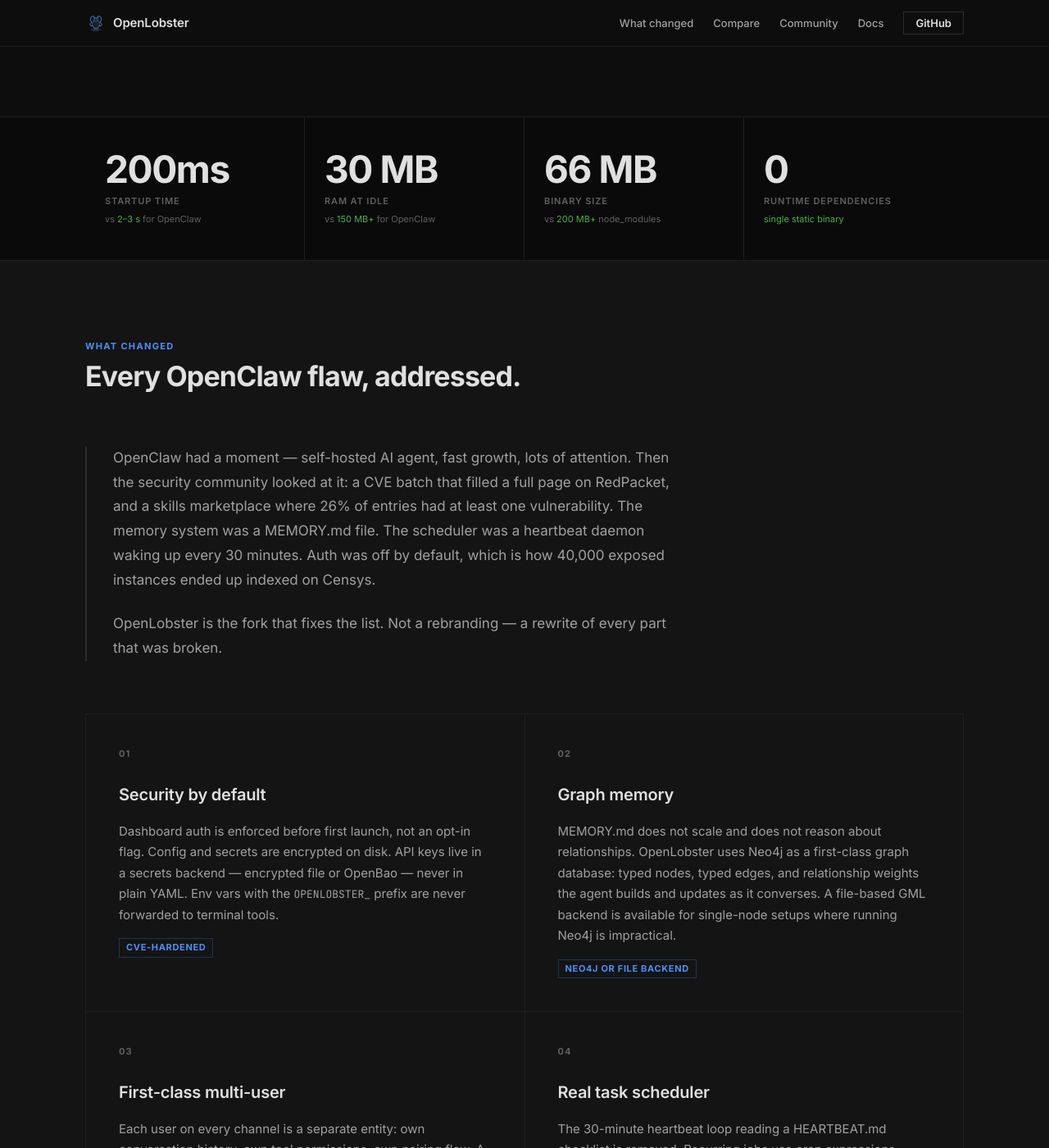
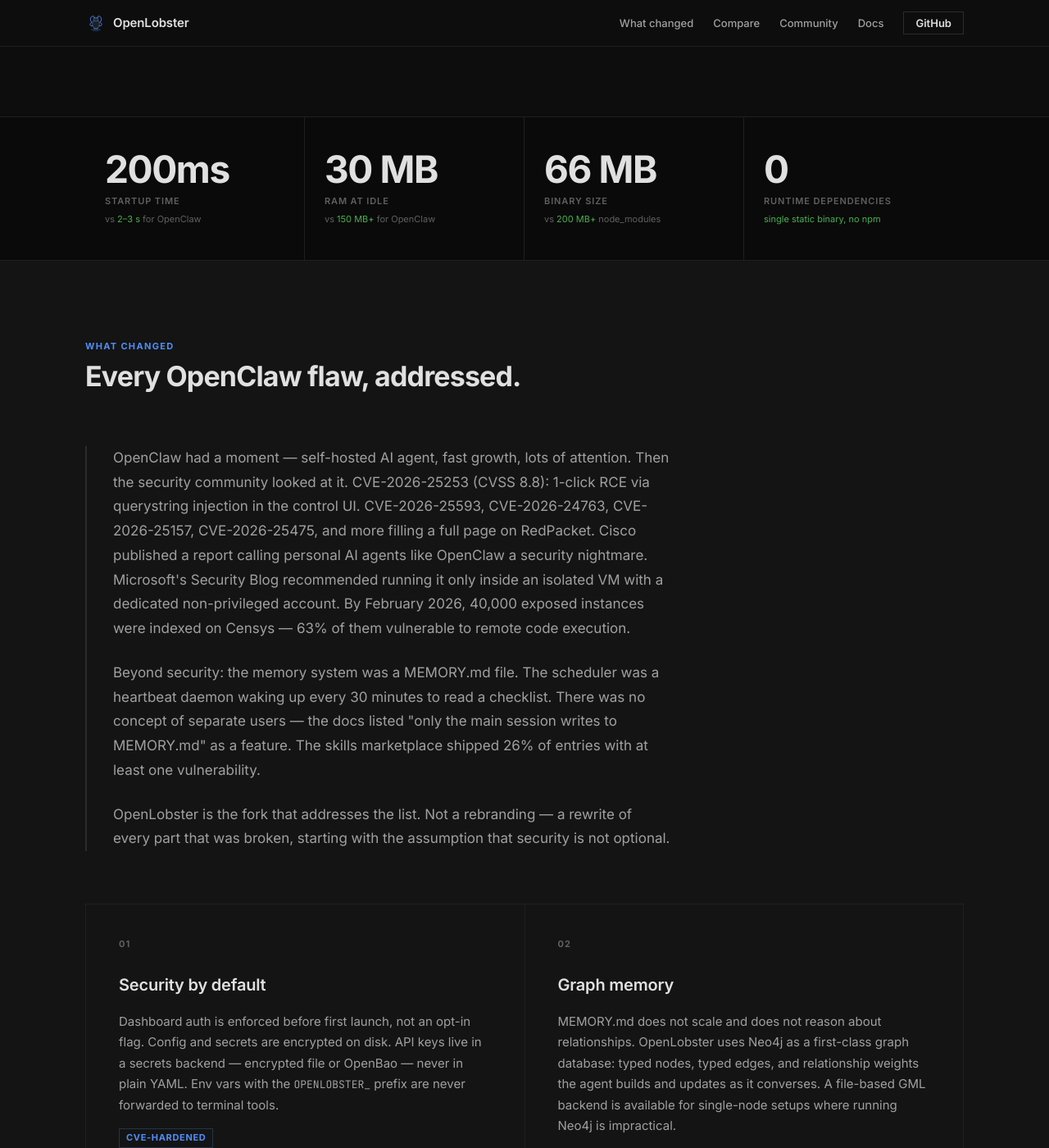
Before and after one commit to Neirth/OpenLobster, a Jekyll site: the page built from index.html, in a window 1280 px wide and 1400 px high, scrolled down 589 px. Shown: the whole window at 82% size. Built offline with Jekyll 4.4.1, drawn with Linux system fonts in a browser that asks for light colours; some of the changed text lies outside the part shown.

Commit message:
docs(pages): sharpen copy with verified CVE data and corrected PicoClaw specs
Problem statement now cites specific CVEs from research:
- CVE-2026-25253 (CVSS 8.8) — 1-click RCE via querystring injection
- CVE-2026-25593, -24763, -25157, -25475, -26319/322/329 batch
- 63% of 40,000 exposed instances vulnerable to RCE (Censys, Feb 2026)
- Cisco and Microsoft Security Blog references added as context

Comparison table:
- PicoClaw RAM corrected to <10 MB core (Go binary, confirmed by research)
- Comparison subtitle distinguishes architectural relatives (Claw family)
  from UI-first alternatives (Open WebUI, AnythingLLM)

https://claude.ai/code/session_01SFATK43SvxhQrhUvjG6VAC

```diff
--- a/index.html
+++ b/index.html
@@ -93,7 +93,7 @@ description: >-
     <div class="bench__item">
       <div class="bench__num">0</div>
       <div class="bench__label">Runtime dependencies</div>
-      <div class="bench__vs"><span>single static binary</span></div>
+      <div class="bench__vs"><span>single static binary, no npm</span></div>
     </div>
   </div>
 </div>
@@ -109,16 +109,27 @@ description: >-
     <div class="problem">
       <p>
         OpenClaw had a moment — self-hosted AI agent, fast growth, lots of
-        attention. Then the security community looked at it: a CVE batch that
-        filled a full page on RedPacket, and a skills marketplace where 26% of
-        entries had at least one vulnerability. The memory system was a
-        MEMORY.md file. The scheduler was a heartbeat daemon waking up every
-        30 minutes. Auth was off by default, which is how 40,000 exposed
-        instances ended up indexed on Censys.
+        attention. Then the security community looked at it.
+        CVE-2026-25253 (CVSS 8.8): 1-click RCE via querystring injection in the
+        control UI. CVE-2026-25593, CVE-2026-24763, CVE-2026-25157,
+        CVE-2026-25475, and more filling a full page on RedPacket. Cisco
+        published a report calling personal AI agents like OpenClaw a security
+        nightmare. Microsoft's Security Blog recommended running it only inside
+        an isolated VM with a dedicated non-privileged account. By February
+        2026, 40,000 exposed instances were indexed on Censys — 63% of them
+        vulnerable to remote code execution.
       </p>
       <p>
-        OpenLobster is the fork that fixes the list. Not a rebranding — a
-        rewrite of every part that was broken.
+        Beyond security: the memory system was a MEMORY.md file. The scheduler
+        was a heartbeat daemon waking up every 30 minutes to read a checklist.
+        There was no concept of separate users — the docs listed
+        "only the main session writes to MEMORY.md" as a feature. The skills
+        marketplace shipped 26% of entries with at least one vulnerability.
+      </p>
+      <p>
+        OpenLobster is the fork that addresses the list. Not a rebranding — a
+        rewrite of every part that was broken, starting with the assumption that
+        security is not optional.
       </p>
     </div>
 
@@ -208,8 +219,10 @@ description: >-
       <h2 class="section__title">How OpenLobster positions in the landscape.</h2>
       <p class="section__subtitle">
         The Claw family and the broader self-hosted AI agent ecosystem share
-        overlapping goals but make very different trade-offs. These are the
-        dimensions that matter.
+        overlapping goals but make very different trade-offs. OpenClaw,
+        PicoClaw, and NanoClaw are direct architectural relatives. Open WebUI
+        and AnythingLLM represent the alternative approach: polished chat
+        interfaces with no channel integrations or autonomous scheduling.
       </p>
     </div>
 
@@ -372,7 +385,7 @@ description: >-
             <td>RAM at idle</td>
             <td class="hl"><span class="tag-y">~30 MB</span></td>
             <td>150 MB+</td>
-            <td><span class="tag-y">&lt;10 MB</span></td>
+            <td><span class="tag-y">&lt;10 MB core</span></td>
             <td>~50 MB</td>
             <td>~200 MB+</td>
             <td>~300 MB+</td>
```
